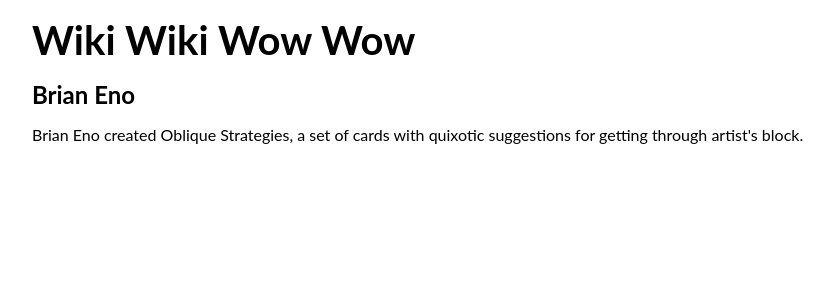
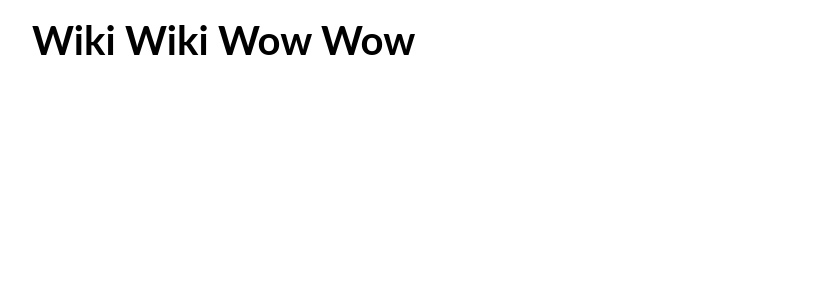
Before and after one commit to ericandrewlewis/wiki, a React (Create React App) app: page / in a window 1280 px wide. Shown: the top 300 px of the page, without its empty margins (158-987 px from the left). Built offline with nearby package versions, Linux system fonts and the light colour scheme; the HTML template or start-up script is replaced by a standard one.

Commit message:
Add React Router

```diff
--- a/package.json
+++ b/package.json
@@ -5,12 +5,12 @@
   "dependencies": {
     "react": "^16.4.0",
     "react-dom": "^16.4.0",
+    "react-router-dom": "^4.2.2",
     "react-scripts": "1.1.4"
   },
   "scripts": {
     "start": "react-scripts start",
-    "build":
-      "cp public-react/* public && react-scripts build && rm -r public/* && mv build/* public",
+    "build": "cp public-react/* public && react-scripts build && rm -r public/* && mv build/* public",
     "test": "react-scripts test --env=jsdom",
     "eject": "react-scripts eject"
   }
--- a/src/App.js
+++ b/src/App.js
@@ -1,14 +1,17 @@
 import React, { Component } from "react";
+import { BrowserRouter as Router, Route, Switch } from "react-router-dom";
+import Article from "./Article";
 import "./App.css";
-import Article from "./Article";
 
 class App extends Component {
   render() {
     return (
-      <div className="App">
-        <h2 className="site-title">Wiki Wiki Wow Wow</h2>
-        <Article />
-      </div>
+      <Router>
+        <div className="App">
+          <h2 className="site-title">Wiki Wiki Wow Wow</h2>
+          <Route path="/article/:title" component={Article} />
+        </div>
+      </Router>
     );
   }
 }
```
Also changed, not shown: 1 other file (tests, documents, lock files or other folders).
